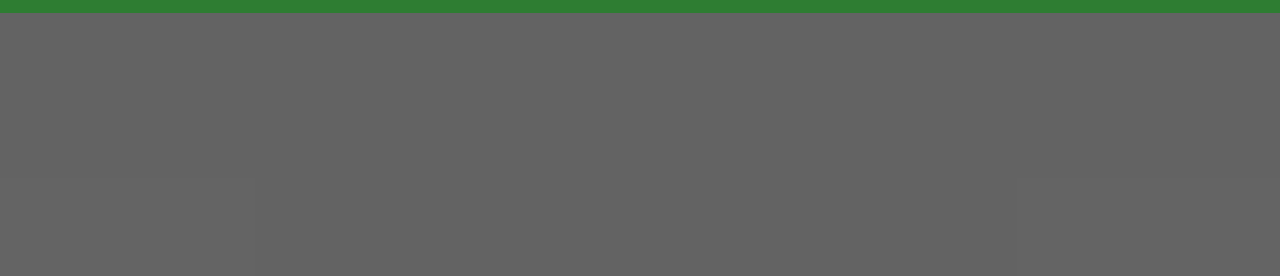
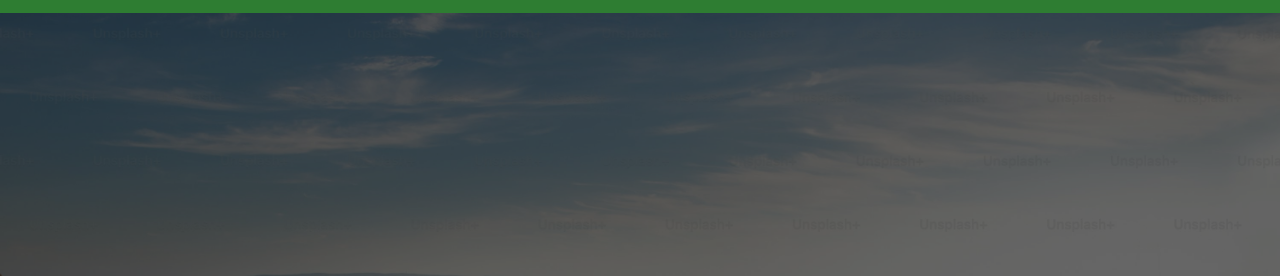
Before and after one commit to Ajaniseun/My-farm-website, a plain HTML site: page index.html in a window 1280 px wide. Shown: the part 77-353 px from the top of the page. Drawn offline with Linux system fonts and the light colour scheme.

Commit message:
Fixed image file names and paths

```diff
--- a/style.css
+++ b/style.css
@@ -34,7 +34,7 @@ nav .logo {
 
 /* Hero Section */
 .hero {
-  background: url("images/") no-repeat center center/cover;
+  background: url("images/farm.jpeg") no-repeat center center/cover;
   position: relative;
   height: 90vh;
   display: flex;
```
